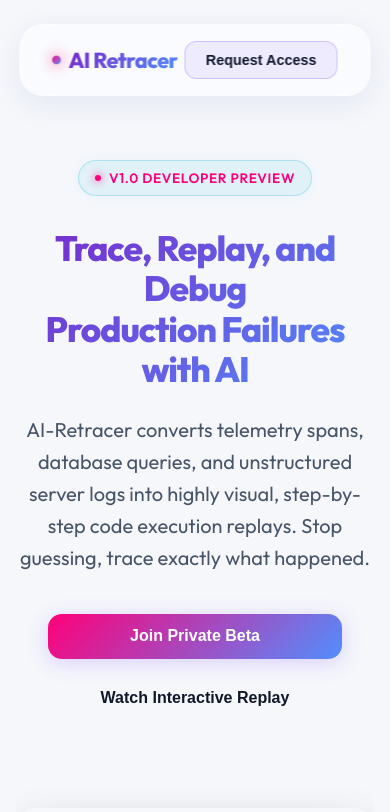
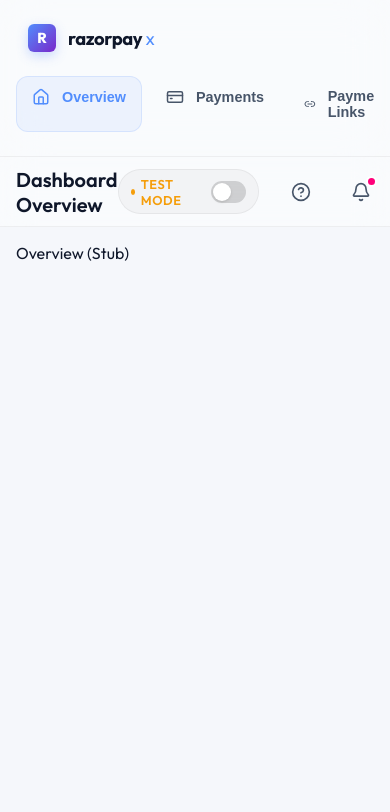
Before and after one commit to shreedshrivastava-rgb/AI-Retracer, a Next.js app in the folder ai-retracer/: page / in a window 390 px wide. Shown: the top 812 px of the page. Built offline with nearby package versions, Linux system fonts and the light colour scheme.

Commit message:
feat: implement responsive dashboard sidebar and replace landing page with DashboardContainer

```diff
--- a/ai-retracer/src/app/page.tsx
+++ b/ai-retracer/src/app/page.tsx
@@ -1,27 +1,6 @@
 import React from "react";
-import Navbar from "@/components/Navbar";
-import Hero from "@/components/Hero";
-import VisualTraceDemo from "@/components/VisualTraceDemo";
-import FeaturesGrid from "@/components/FeaturesGrid";
-import WaitlistSection from "@/components/WaitlistSection";
-import Footer from "@/components/Footer";
+import DashboardContainer from "@/components/DashboardContainer";
 
 export default function Home() {
-  return (
-    <>
-      {/* Floating Glassmorphic Header */}
-      <Navbar />
-
-      {/* Main Page Layout */}
-      <main style={{ padding: "0 1rem", position: "relative", zIndex: 1 }}>
-        <Hero />
-        <VisualTraceDemo />
-        <FeaturesGrid />
-        <WaitlistSection />
-      </main>
-
-      {/* Bottom Footer Section */}
-      <Footer />
-    </>
-  );
+  return <DashboardContainer />;
 }
--- /dev/null
+++ b/ai-retracer/src/components/DashboardSidebar.module.css
@@ -0,0 +1,155 @@
+.sidebar {
+  width: 260px;
+  height: 100vh;
+  display: flex;
+  flex-direction: column;
+  background: rgba(255, 255, 255, 0.45);
+  backdrop-filter: blur(24px);
+  -webkit-backdrop-filter: blur(24px);
+  border-right: 1px solid rgba(0, 0, 0, 0.05);
+  padding: 1.5rem 1rem;
+  z-index: 11;
+  position: relative;
+}
+
+.logoSection {
+  display: flex;
+  align-items: center;
+  gap: 0.75rem;
+  padding: 0.5rem 0.75rem;
+  margin-bottom: 2.5rem;
+}
+
+.logoIcon {
+  width: 28px;
+  height: 28px;
+  border-radius: 6px;
+  background: linear-gradient(135deg, var(--color-primary) 0%, var(--color-accent) 100%);
+  display: flex;
+  align-items: center;
+  justify-content: center;
+  color: #ffffff;
+  font-weight: 800;
+  font-size: 0.9rem;
+  box-shadow: 0 4px 12px rgba(82, 142, 253, 0.3);
+}
+
+.logoText {
+  font-size: 1.15rem;
+  font-weight: 700;
+  letter-spacing: -0.02em;
+  color: var(--text-primary);
+}
+
+.sectionHeader {
+  font-size: 0.7rem;
+  font-weight: 700;
+  text-transform: uppercase;
+  color: var(--text-muted);
+  letter-spacing: 0.1em;
+  margin-bottom: 0.75rem;
+  padding-left: 0.75rem;
+}
+
+.menuList {
+  list-style: none;
+  display: flex;
+  flex-direction: column;
+  gap: 0.35rem;
+  flex: 1;
+}
+
+.menuItemWrapper {
+  position: relative;
+  width: 100%;
+}
+
+.menuItem {
+  display: flex;
+  align-items: center;
+  gap: 0.75rem;
+  padding: 0.75rem 1rem;
+  color: var(--text-secondary);
+  font-size: 0.9rem;
+  font-weight: 550;
+  border-radius: 12px;
+  background: transparent;
+  border: none;
+  cursor: pointer;
+  width: 100%;
+  text-align: left;
+  position: relative;
+  z-index: 2;
+  transition: color 0.2s ease;
+}
+
+.menuItemActive {
+  color: var(--color-primary);
+}
+
+.activeIndicator {
+  position: absolute;
+  top: 0;
+  left: 0;
+  right: 0;
+  bottom: 0;
+  background: rgba(82, 142, 253, 0.08);
+  border: 1px solid rgba(82, 142, 253, 0.15);
+  border-radius: 12px;
+  z-index: 1;
+  pointer-events: none;
+}
+
+.footer {
+  padding: 0.75rem;
+  border-top: 1px solid rgba(0, 0, 0, 0.05);
+  display: flex;
+  align-items: center;
+  gap: 0.75rem;
+}
+
+.footerInfo {
+  display: flex;
+  flex-direction: column;
+}
+
+.merchantName {
+  font-size: 0.85rem;
+  font-weight: 600;
+  color: var(--text-primary);
+}
+
+.merchantId {
+  font-size: 0.7rem;
+  color: var(--text-muted);
+  font-family: var(--font-mono);
+}
+
+@media (max-width: 1024px) {
+  .sidebar {
+    width: 100%;
+    height: auto;
+    border-right: none;
+    border-bottom: 1px solid rgba(0, 0, 0, 0.05);
+    padding: 1rem;
+  }
+
+  .logoSection {
+    margin-bottom: 1rem;
+  }
+
+  .menuList {
+    flex-direction: row;
+    overflow-x: auto;
+    padding-bottom: 0.5rem;
+    gap: 0.5rem;
+  }
+
+  .sectionHeader {
+    display: none;
+  }
+
+  .footer {
+    display: none;
+  }
+}
--- a/ai-retracer/src/components/DashboardSidebar.tsx
+++ b/ai-retracer/src/components/DashboardSidebar.tsx
@@ -1,5 +1,74 @@
+"use client";
+
 import React from "react";
+import { motion } from "framer-motion";
+import { Home, CreditCard, Link2, Layers, Terminal } from "lucide-react";
+import styles from "./DashboardSidebar.module.css";
 
-export default function DashboardSidebar({ activeTab, setActiveTab }: any) {
-  return <div style={{ padding: "1rem", borderRight: "1px solid rgba(0,0,0,0.1)" }}>Sidebar (Stub)</div>;
+interface SidebarProps {
+  activeTab: string;
+  setActiveTab: (tab: string) => void;
 }
+
+export default function DashboardSidebar({ activeTab, setActiveTab }: SidebarProps) {
+  // Navigation Menu Options
+  const menuItems = [
+    { id: "overview", label: "Overview", icon: Home },
+    { id: "transactions", label: "Payments", icon: CreditCard },
+    { id: "payment_links", label: "Payment Links", icon: Link2 },
+    { id: "settlements", label: "Settlements", icon: Layers },
+    { id: "settings", label: "Developer API", icon: Terminal },
+  ];
+
+  return (
+    <aside className={styles.sidebar}>
+      {/* Brand logo */}
+      <div className={styles.logoSection}>
+        <div className={styles.logoIcon}>R</div>
+        <span className={styles.logoText}>
+          razorpay <span style={{ fontWeight: 400, color: "var(--color-primary)" }}>x</span>
+        </span>
+      </div>
+
+      {/* Navigation Headers */}
+      <div className={styles.sectionHeader}>Business Suite</div>
+
+      {/* Navigation list */}
+      <ul className={styles.menuList}>
+        {menuItems.map((item) => {
+          const Icon = item.icon;
+          const isActive = activeTab === item.id;
+
+          return (
+            <li key={item.id} className={styles.menuItemWrapper}>
+              <button
+                className={`${styles.menuItem} ${isActive ? styles.menuItemActive : ""}`}
+                onClick={() => setActiveTab(item.id)}
+              >
+                <Icon size={18} />
+                <span>{item.label}</span>
+              </button>
+
+              {/* Framer motion active indicator pill */}
+              {isActive && (
+                <motion.div
+                  layoutId="activeTabIndicator"
+                  className={styles.activeIndicator}
+                  transition={{ type: "spring", stiffness: 380, damping: 30 }}
+                />
+              )}
+            </li>
+          );
+        })}
+      </ul>
+
+      {/* Footer Info section */}
+      <div className={styles.footer}>
+        <div className={styles.footerInfo}>
+          <span className={styles.merchantName}>Shreed Retracer</span>
+          <span className={styles.merchantId}>MID: 1049582910</span>
+        </div>
+      </div>
+    </aside>
+  );
+}
```
